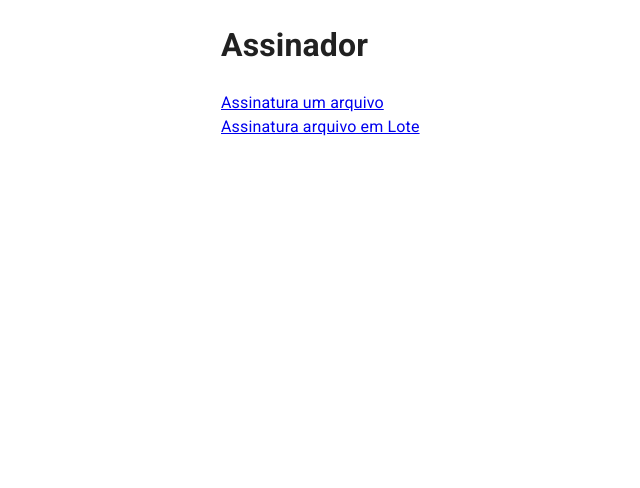
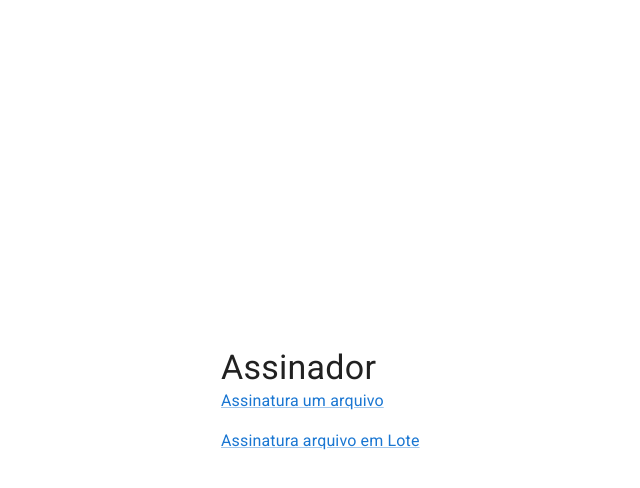
Before and after one commit to FeliciLab/govbr-signature-integration-front, a React (Vite) app: page / in a window 1280 px wide. Shown: the top 488 px of the page, without its empty margins (143-783 px from the left). Built offline with nearby package versions, Linux system fonts and the light colour scheme.

Commit message:
✨ add icons-material

```diff
--- a/package.json
+++ b/package.json
@@ -11,6 +11,7 @@
   "dependencies": {
     "@emotion/react": "^11.10.4",
     "@emotion/styled": "^11.10.4",
+    "@mui/icons-material": "^5.10.6",
     "@mui/material": "^5.10.7",
     "axios": "^0.27.2",
     "js-file-download": "^0.4.12",
--- a/src/pages/Home/index.tsx
+++ b/src/pages/Home/index.tsx
@@ -1,20 +1,31 @@
-import { Button, Container, TextField } from "@mui/material";
+import ChevronLeftIcon from "@mui/icons-material/ChevronLeft";
+import CloudUploadIcon from "@mui/icons-material/CloudUpload";
+import {
+  Box,
+  Button,
+  Container,
+  IconButton,
+  Link,
+  Stack,
+  Typography,
+} from "@mui/material";
+import { purple } from "@mui/material/colors";
 import fileDownload from "js-file-download";
 import React from "react";
 import { useForm } from "react-hook-form";
 import toast from "react-hot-toast";
-import { Link, useSearchParams } from "react-router-dom";
+import { useNavigate, useSearchParams } from "react-router-dom";
 import { useLocalStorage } from "usehooks-ts";
 import signFile from "../../resources/singFile";
 import singFileInLote from "../../resources/singFileInLote";
 import getGovBrUri, { GetGovBrUriScope } from "../../utils/getGovBrUri";
-import { Field, Options } from "./styles";
-
 interface HomeFormData {
   pdfs: File[];
 }
 
 const Home: React.FC = () => {
+  const navigate = useNavigate();
+
   const [searchParams] = useSearchParams();
 
   const code = searchParams.get("code");
@@ -51,11 +62,24 @@ const Home: React.FC = () => {
   };
 
   return (
+    <Box
+      sx={{
+        display: "flex",
+        alignItems: "center",
+        width: "100%",
+        height: "100vh",
+      }}
+    >
       <Container maxWidth="sm">
-      <h1>Assinador</h1>
+        <Typography variant="h4">Assinador</Typography>
         {code ? (
           <form onSubmit={handleSubmit(onSubmit)}>
-          <Button variant="outlined" component="label">
+            <Stack spacing={2}>
+              <Button
+                variant="outlined"
+                component="label"
+                endIcon={<CloudUploadIcon />}
+              >
                 Upload do arquivo
                 <input
                   hidden
@@ -65,25 +89,29 @@ const Home: React.FC = () => {
                   {...register("pdfs")}
                 />
               </Button>
-          <Options>
-            <button type="submit">Enviar</button>
-            <Link to="/">Voltar</Link>
-          </Options>
+              <Button variant="contained" type="submit">
+                Enviar
+              </Button>
+              <IconButton onClick={() => navigate("/")}>
+                <ChevronLeftIcon />
+              </IconButton>
+            </Stack>
           </form>
         ) : (
-        <Options>
-          <a href={getGovBrUri("sign")} onClick={() => setScope("sign")}>
+          <Stack spacing={2}>
+            <Link href={getGovBrUri("sign")} onClick={() => setScope("sign")}>
               Assinatura um arquivo
-          </a>
-          <a
+            </Link>
+            <Link
               href={getGovBrUri("signature_session")}
               onClick={() => setScope("signature_session")}
             >
               Assinatura arquivo em Lote
-          </a>
-        </Options>
+            </Link>
+          </Stack>
         )}
       </Container>
+    </Box>
   );
 };
 
```
Also changed, not shown: 1 other file (tests, documents, lock files or other folders). Lines whose indentation alone changed are shown as unchanged.
